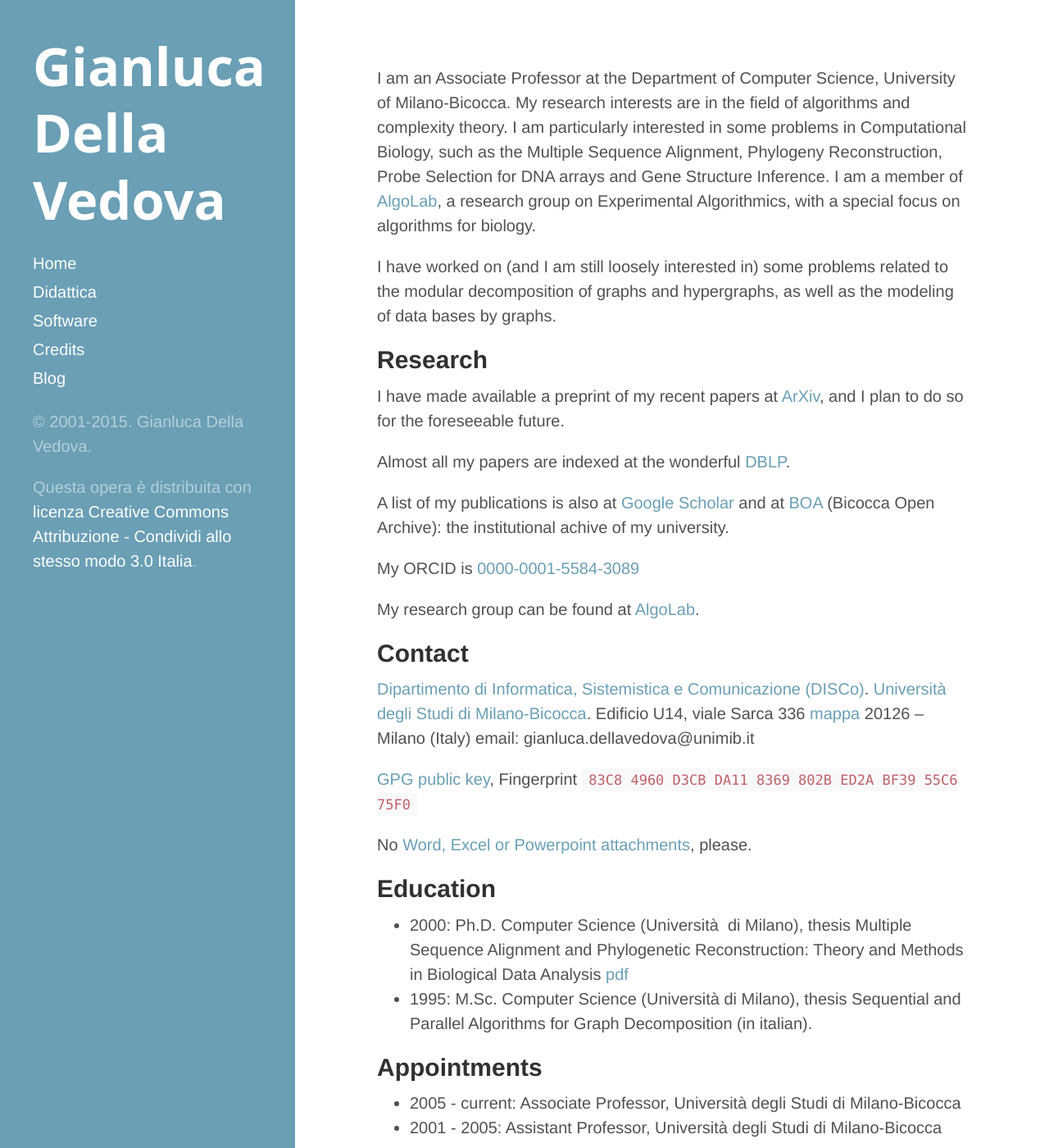
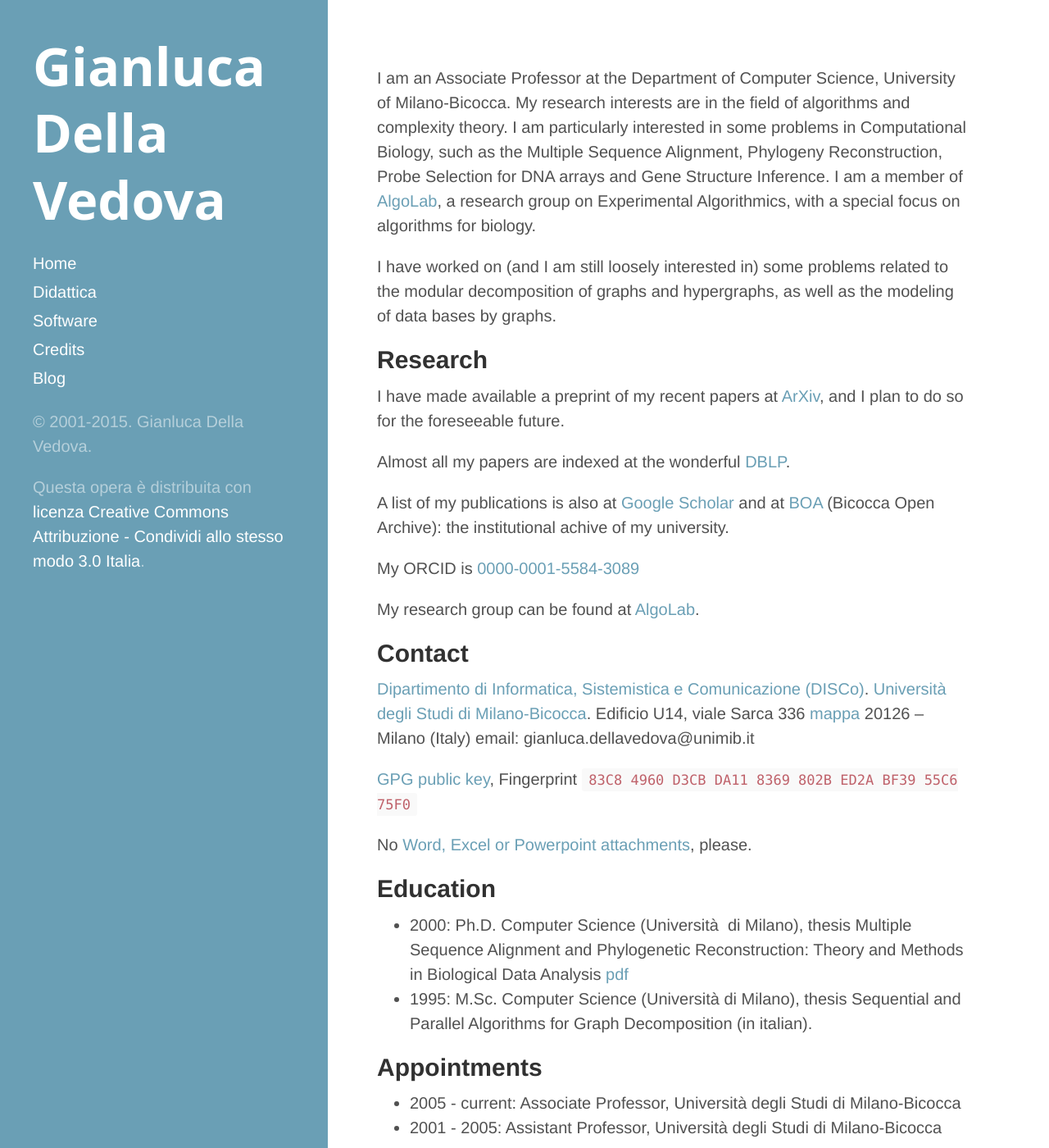
Before and after one commit to gdv/gdv.github.io, a Jekyll site: the page built from index.md, in a window 1280 px wide and 1400 px high. Shown: the whole window at 82% size. Built offline with Jekyll 4.4.1, drawn with Linux system fonts in a browser that asks for light colours; Markdown is read by kramdown in place of the engine named in the settings; the list of posts is cut into pages by our own code.

Commit message:
Wider sidebar

```diff
--- a/public/css/hyde.css
+++ b/public/css/hyde.css
@@ -65,7 +65,7 @@ html {
     top: 0;
     left: 0;
     bottom: 0;
-    width: 18rem;
+    width: 20rem;
     text-align: left;
   }
 }
```
